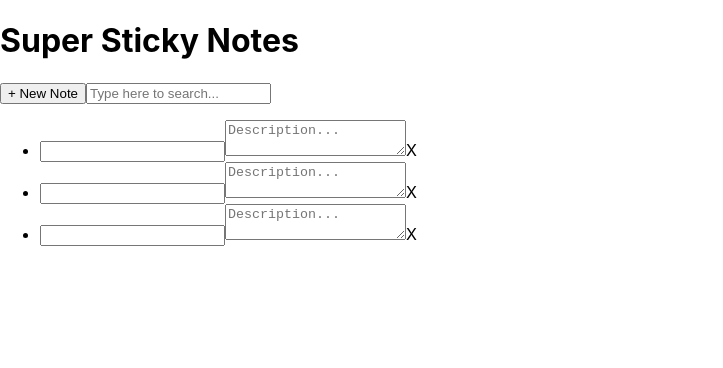
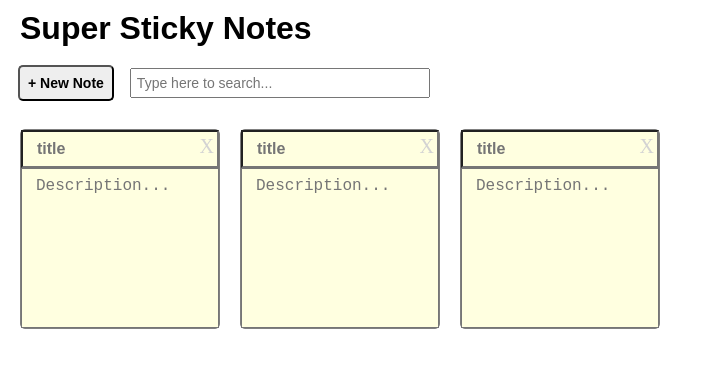
Before and after one commit to hannah-saurusrex/sticky-notes-app, a React (Create React App) app in the folder my-app/: page / in a window 1280 px wide. Shown: the top 368 px of the page, without its empty margins (0-723 px from the left). Built offline with nearby package versions, Linux system fonts and the light colour scheme.

Commit message:
added css styling to the notes app

```diff
--- a/my-app/src/App.js
+++ b/my-app/src/App.js
@@ -5,30 +5,30 @@
 var App = () => (
   <div>
     <header>
-      <h1>Super Sticky Notes</h1>
-      <aside>
-        <button>+ New Note</button>
-        <input type="text" placeholder="Type here to search..."></input>
+      <h1 className="app-header__title">Super Sticky Notes</h1>
+      <aside className="app-header__controls">
+        <button className="add-new">+ New Note</button>
+        <input className="search" type="text" placeholder="Type here to search..."></input>
       </aside>
     </header>
-    <ul>
-      <li>
-        <input type="text" placholder="title" />
-        <textarea placeholder="Description..." />
-        <span>X</span>
+    <ul className="notes-list">
+      <li className="note">
+        <input className="note__title" type="text" placeholder="title" />
+        <textarea className="note__description" placeholder="Description..." />
+        <span className="note__delete">X</span>
       </li>
-      <li>
-        <input type="text" placholder="title" />
-        <textarea placeholder="Description..." />
-        <span>X</span>
+      <li className="note">
+        <input className="note__title" type="text" placeholder="title" />
+        <textarea className="note__description" placeholder="Description..." />
+        <span className="note__delete">X</span>
       </li>
-      <li>
-        <input type="text" placholder="title" />
-        <textarea placeholder="Description..." />
-        <span>X</span>
+      <li className="note">
+        <input className="note__title" type="text" placeholder="title" />
+        <textarea className="note__description" placeholder="Description..." />
+        <span className="note__delete">X</span>
       </li>
     </ul>
   </div>
-)
+);
 
 export default App;
--- a/my-app/src/index.css
+++ b/my-app/src/index.css
@@ -1,13 +1,96 @@
-body {
-  margin: 0;
-  font-family: -apple-system, BlinkMacSystemFont, 'Segoe UI', 'Roboto', 'Oxygen',
-    'Ubuntu', 'Cantarell', 'Fira Sans', 'Droid Sans', 'Helvetica Neue',
-    sans-serif;
-  -webkit-font-smoothing: antialiased;
-  -moz-osx-font-smoothing: grayscale;
+* {
+	box-sizing: border-box;
 }
 
-code {
-  font-family: source-code-pro, Menlo, Monaco, Consolas, 'Courier New',
-    monospace;
+body {
+	margin: 0;
+	padding: 0;
 }
+
+input,
+textarea {
+	outline: none;
+	resize: none;
+}
+
+.app-header__title {
+	margin: 10px 20px 0;
+	font-family: Arial, sans-serif;
+}
+
+.app-header__controls {
+	display: flex;
+	align-items: center;
+	margin: 10px 0 0 10px;
+}
+
+.search,
+.add-new {
+	font-size: 14px;
+	padding: 5px;
+	margin: 8px;
+}
+
+.search {
+	flex-grow: 1;
+	max-width: 300px;
+}
+
+.add-new {
+	border-radius: 5px;
+	cursor: pointer;
+	padding: 8px;
+	font-weight: bolder;
+	background-color: #eee;
+	outline: none;
+}
+
+.notes-list {
+	display: flex;
+	flex-wrap: wrap;
+	padding: 10px;
+	margin: 0;
+}
+
+.note {
+	width: 200px;
+	height: 200px;
+	margin: 10px;
+	background-color: lightyellow;
+	border: 1px solid grey;
+	border-radius: 5px;
+	display: flex;
+	flex-direction: column;
+	position: relative;
+}
+
+.note__title,
+.note__description {
+	width: 100%;
+	padding: 8px 14px;
+	background: transparent;
+}
+
+.note__title {
+	font-size: 16px;
+	font-weight: bold;
+}
+
+.note__description {
+	flex-grow: 1;
+	font-size: 16px;
+}
+
+.note__delete {
+	position: absolute;
+	top: 0px;
+	right: 0px;
+	font-size: 20px;
+	color: lightgrey;
+	padding: 5px;
+}
+
+.note__delete:hover {
+	color: black;
+	cursor: pointer;
+}
```
